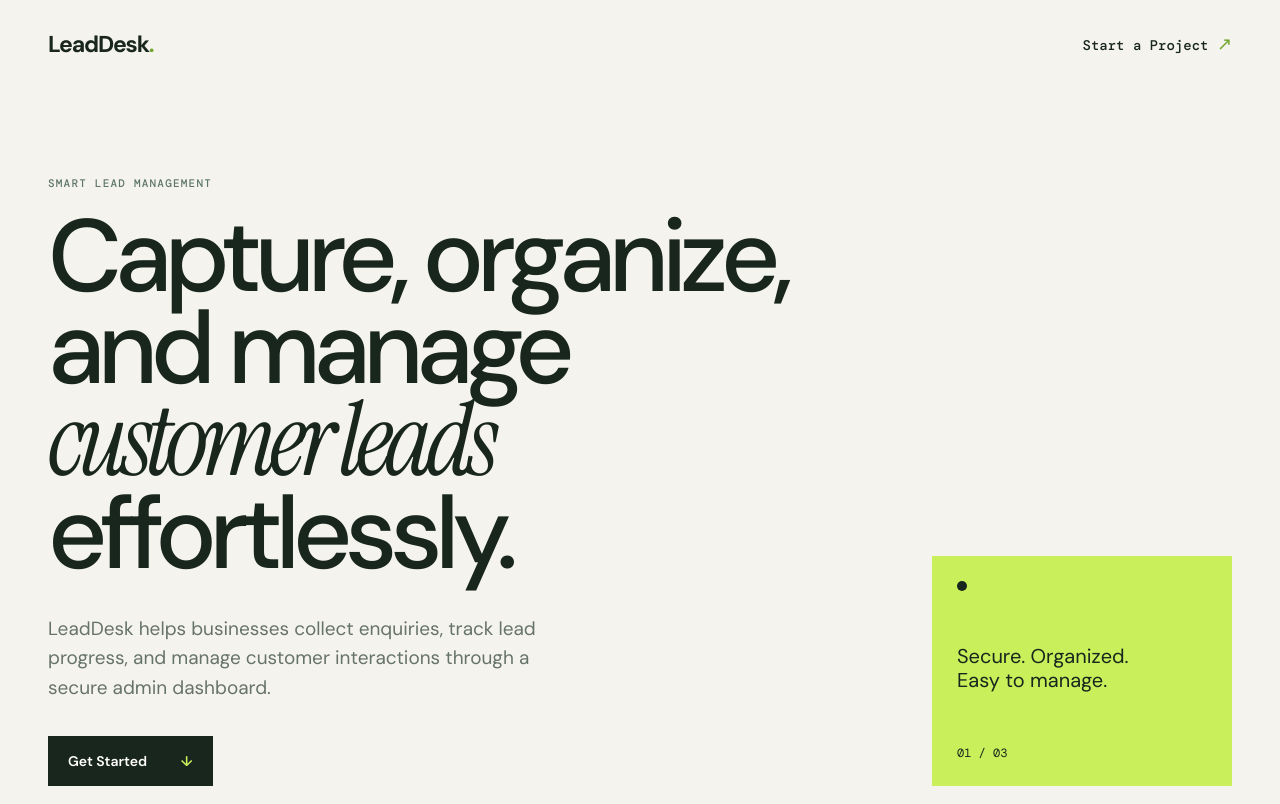
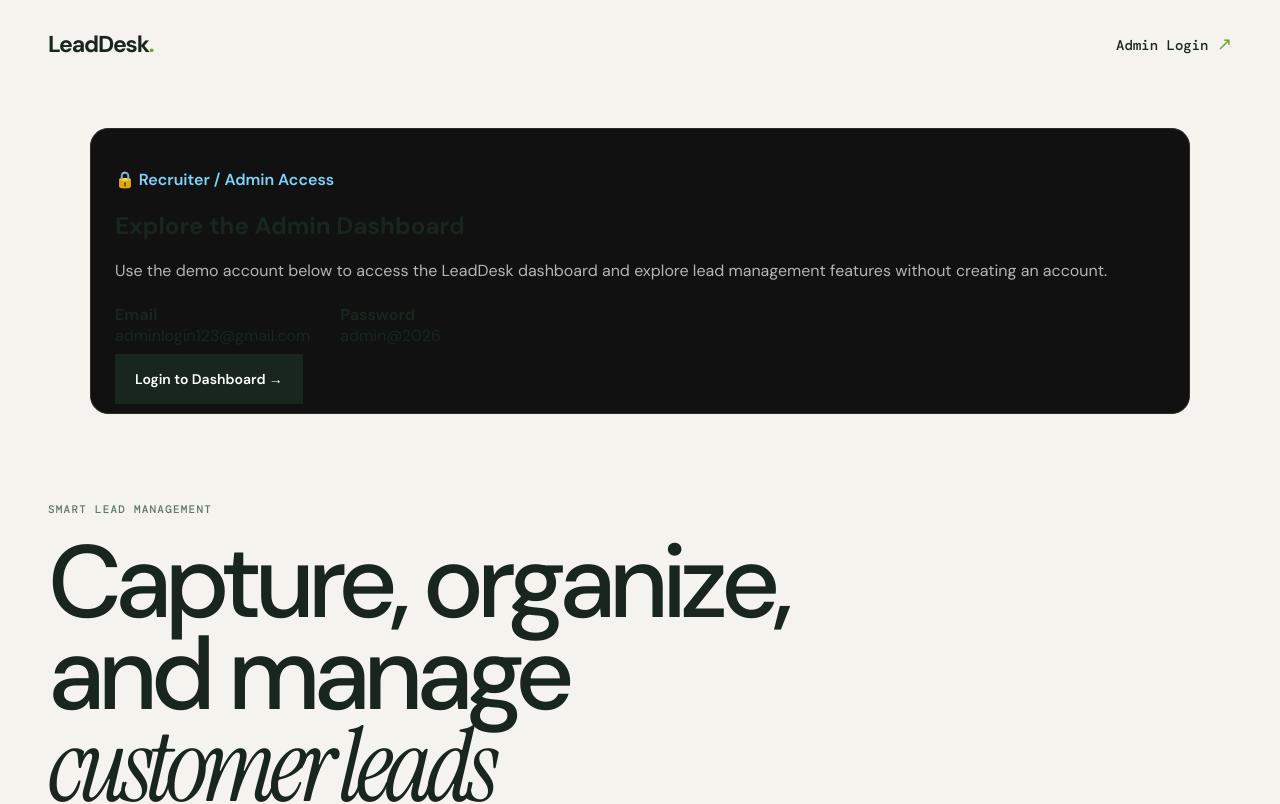
Before and after one commit to harshakph2004/leaddesk-mini, a Next.js app: page / in a window 1280 px wide. Shown: the top 804 px of the page. Built offline with nearby package versions, Linux system fonts and the light colour scheme.

Commit message:
Update page.tsx

```diff
--- a/src/app/page.tsx
+++ b/src/app/page.tsx
@@ -7,10 +7,73 @@
         <a className="brand" href="#top">
           LeadDesk<span>.</span>
         </a>
-        <a className="nav-link" href="#contact">
-          Start a Project <span>↗</span>
+
+        <a className="nav-link" href="/login">
+          Admin Login <span>↗</span>
         </a>
       </nav>
+
+      {/* Recruiter Demo Card */}
+      <section
+        style={{
+          maxWidth: "1100px",
+          margin: "40px auto 0",
+          padding: "24px",
+          border: "1px solid #2d2d2d",
+          borderRadius: "18px",
+          background: "#111",
+        }}
+      >
+        <p
+          style={{
+            color: "#7dd3fc",
+            fontWeight: 600,
+            marginBottom: 8,
+          }}
+        >
+          🔒 Recruiter / Admin Access
+        </p>
+
+        <h2 style={{ marginBottom: 12 }}>
+          Explore the Admin Dashboard
+        </h2>
+
+        <p
+          style={{
+            color: "#b5b5b5",
+            lineHeight: 1.7,
+            marginBottom: 20,
+          }}
+        >
+          Use the demo account below to access the LeadDesk dashboard and
+          explore lead management features without creating an account.
+        </p>
+
+        <div
+          style={{
+            display: "flex",
+            gap: "30px",
+            flexWrap: "wrap",
+            marginBottom: "22px",
+          }}
+        >
+          <div>
+            <strong>Email</strong>
+            <br />
+            adminlogin123@gmail.com
+          </div>
+
+          <div>
+            <strong>Password</strong>
+            <br />
+            admin@2026
+          </div>
+        </div>
+
+        <a className="primary-button" href="/login">
+          Login to Dashboard →
+        </a>
+      </section>
 
       <section id="top" className="hero">
         <div>
@@ -44,19 +107,26 @@
           <article>
             <span>01</span>
             <h2>Lead Collection</h2>
-            <p>Capture customer enquiries through a simple public contact form.</p>
+            <p>
+              Capture customer enquiries through a simple public contact form.
+            </p>
           </article>
 
           <article>
             <span>02</span>
             <h2>Lead Management</h2>
-            <p>Review, search, and update lead status from a secure admin dashboard.</p>
+            <p>
+              Review, search, and update lead status from a secure admin
+              dashboard.
+            </p>
           </article>
 
           <article>
             <span>03</span>
             <h2>Secure Access</h2>
-            <p>Protected authentication with role-based access for administrators.</p>
+            <p>
+              Protected authentication with role-based access for administrators.
+            </p>
           </article>
         </div>
       </section>
```
